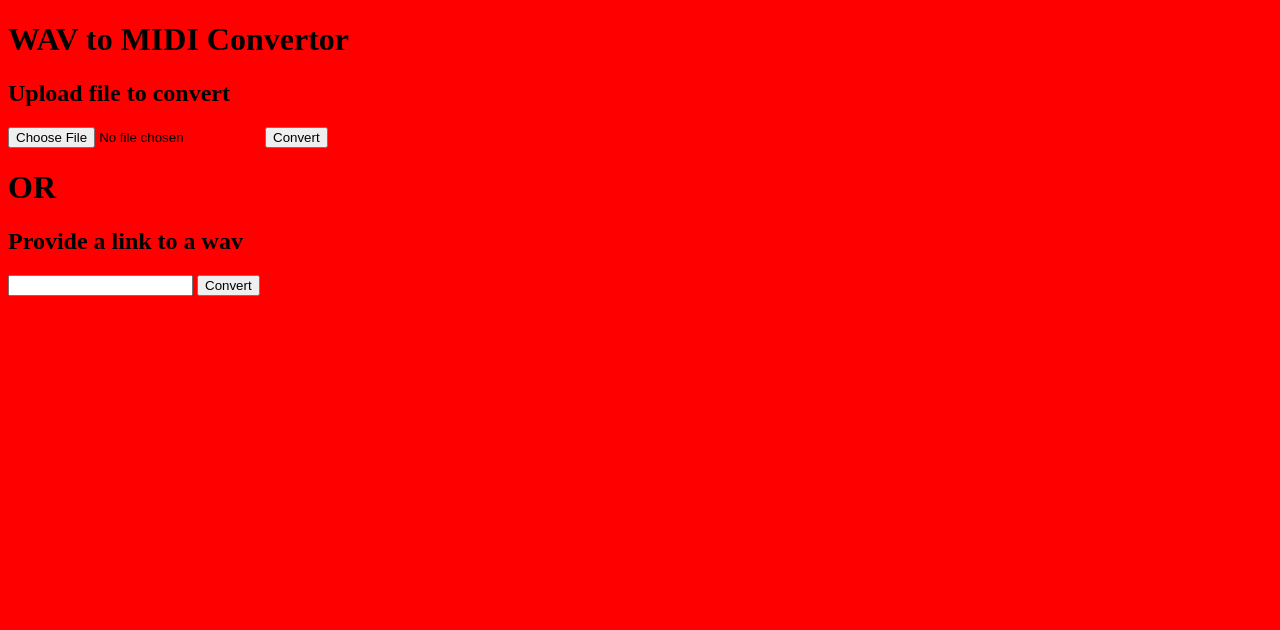
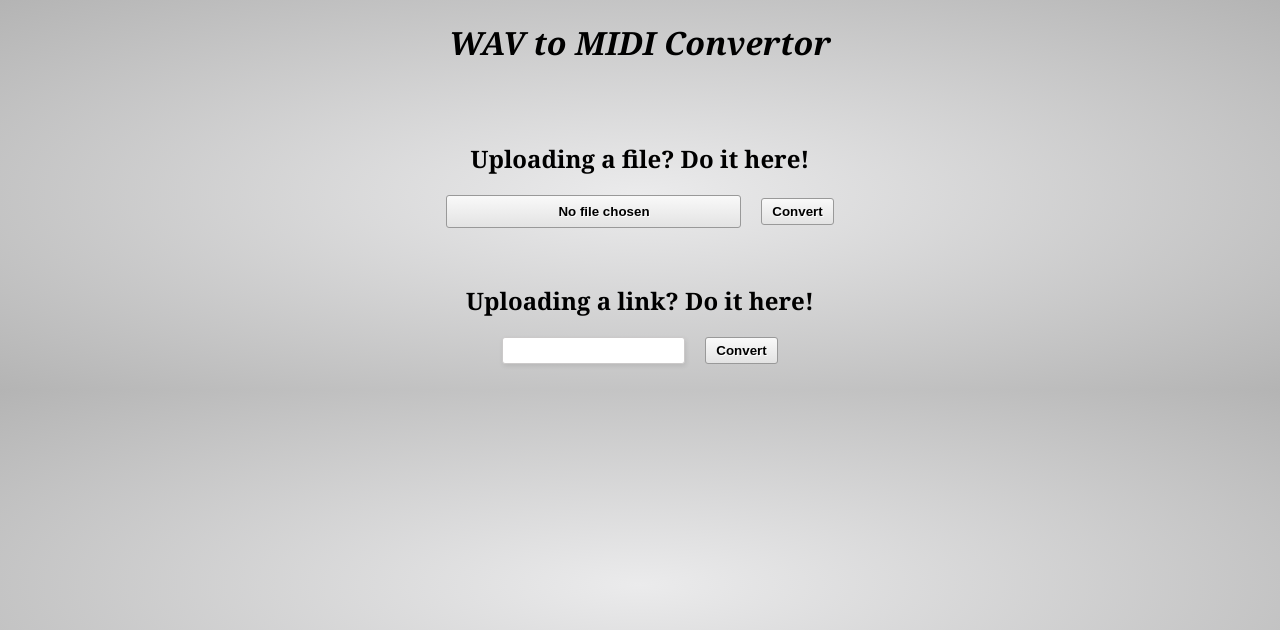
Before and after one commit to fenil29/wav-to-midi, a Flask app: page / in a window 1280 px wide. Shown: the top 630 px of the page. Run offline with Flask 2, Linux system fonts and the light colour scheme.

Commit message:
changes to frontend file

```diff
--- a/wav-to-midi-app/static/styles/upload.css
+++ b/wav-to-midi-app/static/styles/upload.css
@@ -1,3 +1,3 @@
 body {
-  background-color: red;
+  /* background-color: red; */
 }
--- a/wav-to-midi-app/templates/upload.html
+++ b/wav-to-midi-app/templates/upload.html
@@ -1,37 +1,79 @@
 <!DOCTYPE html>
 <html lang="en">
-  <head>
-    <meta charset="UTF-8" />
-    <meta http-equiv="X-UA-Compatible" content="IE=edge" />
-    <meta name="viewport" content="width=device-width, initial-scale=1.0" />
+<head>
+    <meta charset="UTF-8">
+    <meta http-equiv="X-UA-Compatible" content="IE=edge">
+    <meta name="viewport" content="width=device-width, initial-scale=1.0">
     <title>Document</title>
-    <link rel="stylesheet" href="/styles/upload.css"/>
+    <link rel="stylesheet" type="text/css" href="{{ url_for('static',filename='styles/upload.css') }}">
+	<style>
+		html {
+			background-color: #ebebec;
+			background-image: -webkit-radial-gradient(center, #ebebec, #b4b4b4);
+			background-image: -moz-radial-gradient(center, #ebebec, #b4b4b4);
+			background-image: radial-gradient(center, #ebebec, #b4b4b4);
+		}
+		.custom-file-input::-webkit-file-upload-button { visibility: hidden;}
+		.custom-file-input{
+		  color: black;
+		  content: 'Select wav file';
+		  display: inline-block;
+		  background: -webkit-linear-gradient(top, #f9f9f9, #e3e3e3);
+		  border: 1px solid #999;
+		  border-radius: 3px;
+		  padding: 5px 20px;
+		  outline: none;
+		  white-space: nowrap;
+		  -webkit-user-select: none;
+		  cursor: pointer;
+		  text-shadow: 1px 1px #fff;
+		  font-weight: 700;
+		  font-size: 10pt;
+		}
+		.custom-file-input:hover::before { border-color: black; }
+		.custom-file-input:active { outline: 0; }
+		.custom-file-input:active::before { background: -webkit-linear-gradient(top, #e3e3e3, #f9f9f9); }
+		.submit-btn {
+		  color: black;
+		  display: inline-block;
+		  background: -webkit-linear-gradient(top, #f9f9f9, #e3e3e3);
+		  border: 1px solid #999;
+		  border-radius: 3px;
+		  padding: 5px 10px;
+		  outline: none;
+		  white-space: nowrap;
+		  -webkit-user-select: none;
+		  cursor: pointer;
+		  text-shadow: 1px 1px #fff;
+		  font-weight: 700;
+		  font-size: 10pt;
+		}
+		#wavLink {
+			height: 23px;
+			border-radius: 3px;
+			border: solid 1px #cbc9c9;
+			box-shadow: 1px 2px 5px rgb(0 0 0 / 9%);
+	}
+	</style>
   </head>
-  <body>
-	<h1>WAV to MIDI Convertor</h1>
-    <form
-      action="http://localhost:5000/uploader"
-      method="POST"
-      enctype="multipart/form-data"
-      class="file-upload-form"
-    >
-      <h2>Upload file to convert</h1>
-      <input type="file" name="file" />
-      <input type="submit" value="Convert" />
+<body>
+    <form action="http://localhost:5000/uploader" method="POST" enctype="multipart/form-data" class="file-upload-form" style="text-align:center;">
+    <h1><center><i><font face="Georgia">WAV to MIDI Convertor</font></center></i></h1><br><br>
+	  <h2><font face="Georgia">Uploading a file? Do it here!</font></h2>
+      <input type="file" name="file" class="custom-file-input"> &nbsp; &nbsp;
+      <input type="submit" value="Convert" class="submit-btn">
     </form>
+	<br><br>
+  <form action="http://localhost:5000/upload_wav_link" method="POST" enctype="application/x-www-form-urlencoded" class="file-upload-form" style="text-align:center;">
+      <h2><font face="Georgia">Uploading a link? Do it here!</font></h2>
+      <input type="hyperlink" name="wavLink" id="wavLink"> &nbsp; &nbsp;
+      <input type="Submit" value="Convert" class="submit-btn">
+    </form> <br/>
+<!--
+<h2><font face="Georgia"> Want to download the converted file? Do it here!</font> </h2>
+<a href="convertedhyperlink" download="GFG">
+         <button type="button">Download the converted file</button>
+         </a>
+-->
 
-	<h1>OR</h1>
-
-	<form
-      action="http://localhost:5000/upload_wav_link"
-      method="POST"
-	  enctype="application/x-www-form-urlencoded"
-      class="file-upload-form"
-	 >
-      <h2>Provide a link to a wav</h2>
-      <input type="text" name="wavLink"id="wavLink"/>
-      <input type="submit" value="Convert" />
-    </form>
-
-  </body>
-</html>
+</body>
```
